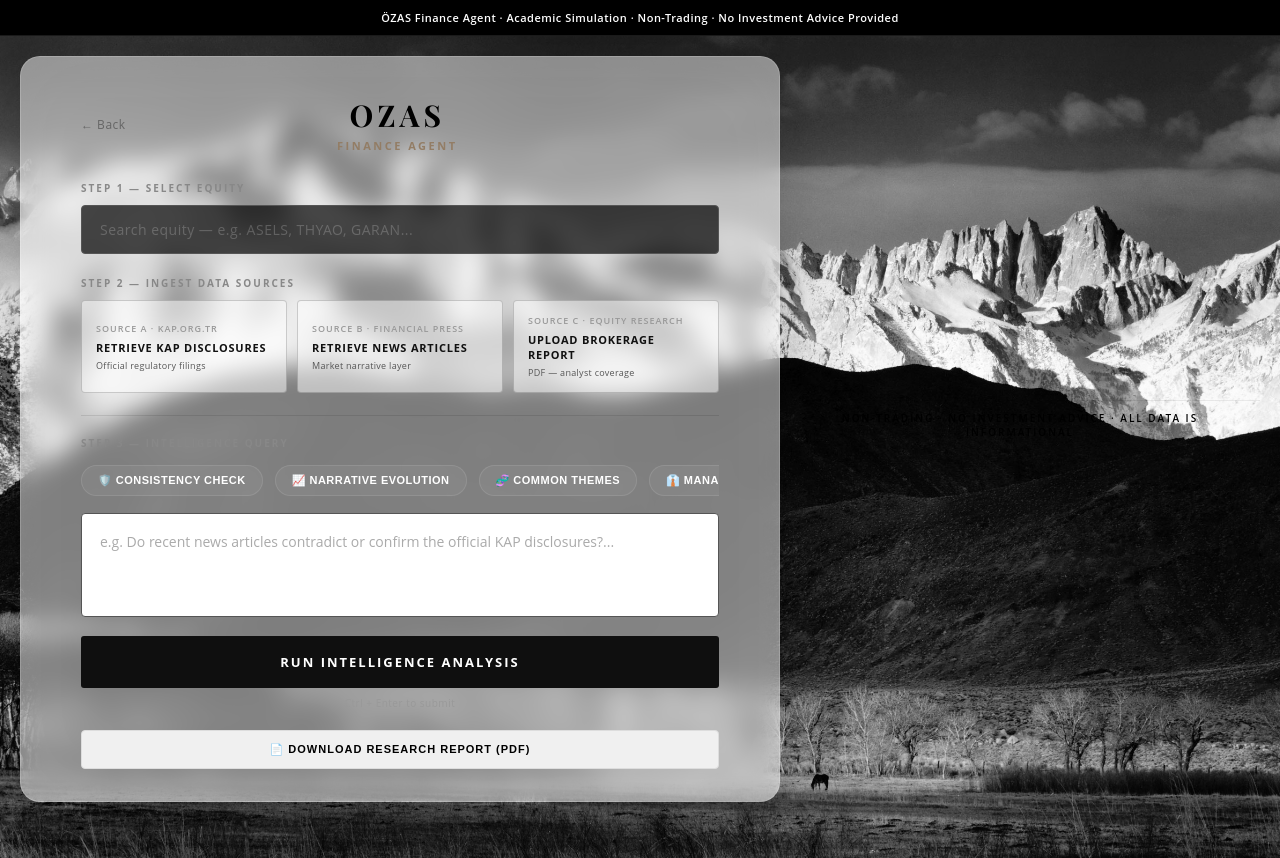
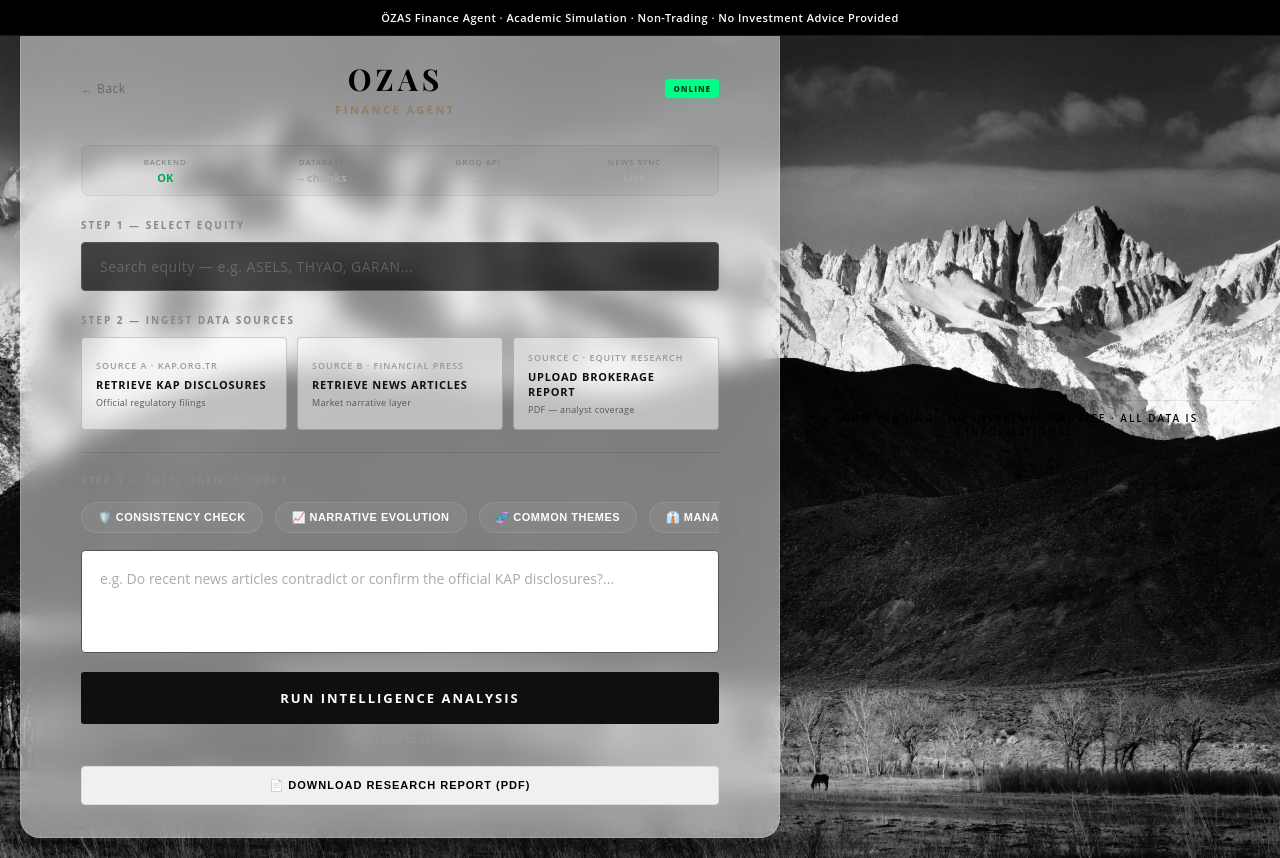
Before and after one commit to berkeozdemir06/banking-system-final, a FastAPI app: template frontend/templates/agent.html in a window 1280 px wide. Run offline with FastAPI, Linux system fonts and the light colour scheme; the template is opened without the code that fills it, so the values that code supplies are empty; parts of the project's set-up code (start-up, migrations or seed data) failed here and were passed over; some libraries are stand-ins or nearby versions; some web fonts are replaced.

Commit message:
Gold: System Health Panel & BIST30 KAP fail-safe map

```diff
--- a/backend/agent/router.py
+++ b/backend/agent/router.py
@@ -84,6 +84,23 @@ async def get_agent_status():
         "vectorstore": stats
     }
 
+
+@router.get("/status")
+async def status():
+    """Sistemin sağlık durumunu ve veritabanı istatistiklerini döndürür."""
+    store = get_store()
+    stats = store.get_stats()
+
+    return {
+        "status": "online",
+        "database": stats,
+        "environment": {
+            "groq_api_key": bool(os.getenv("GROQ_API_KEY")),
+            "firecrawl_api_key": bool(os.getenv("FIRECRAWL_API_KEY")),
+            "nomic_api_key": bool(os.getenv("NOMIC_API_KEY")),
+        },
+        "version": "4.0.0-agentic"
+    }
 
 @router.post("/query", response_model=QueryResponse)
 async def query(req: QueryRequest):
--- a/frontend/templates/agent.html
+++ b/frontend/templates/agent.html
@@ -401,6 +401,26 @@
             color: #000; font-weight: 600; letter-spacing: 2px; text-transform: uppercase;
         }
 
+        /* ── Health Panel ── */
+        .health-panel {
+            display: flex; gap: 10px; margin-top: 15px; margin-bottom: 20px;
+            padding: 10px; background: rgba(0,0,0,0.04); border: 1px solid rgba(0,0,0,0.05);
+            border-radius: 8px; justify-content: space-between;
+        }
+        .health-item { flex: 1; text-align: center; }
+        .health-label { font-size: 8px; text-transform: uppercase; letter-spacing: 1px; color: #777; margin-bottom: 3px; }
+        .health-val { font-size: 11px; font-weight: 700; color: #444; }
+        .health-val.ok { color: #00aa55; }
+        .health-val.bad { color: #cc0000; }
+        .health-val.status-checking { color: #aaa; }
+
+        .conn-badge {
+            font-size: 8px; padding: 4px 8px; border-radius: 4px; font-weight: 800;
+            letter-spacing: 1px; transition: all 0.3s;
+        }
+        .conn-badge.online { background: #00ff88; color: #004422; box-shadow: 0 0 10px rgba(0,255,136,0.3); }
+        .conn-badge.offline { background: #ff3300; color: #fff; }
+
         @keyframes spin { to { transform: rotate(360deg); } }
         .spinner-icon {
             width: 15px; height: 15px;
@@ -433,7 +453,27 @@
                     <div class="logo-jp">OZAS</div>
                     <span class="logo-sub">Finance Agent</span>
                 </div>
-                <div style="width:50px;"></div>
+                <div id="connection-status" class="conn-badge offline">OFFLINE</div>
+            </div>
+
+            <!-- Health Status Panel -->
+            <div id="health-panel" class="health-panel">
+                <div class="health-item">
+                    <div class="health-label">Backend</div>
+                    <div id="health-api" class="health-val status-checking">Checking...</div>
+                </div>
+                <div class="health-item">
+                    <div class="health-label">Database</div>
+                    <div id="health-db" class="health-val status-checking">-- chunks</div>
+                </div>
+                <div class="health-item">
+                    <div class="health-label">Groq API</div>
+                    <div id="health-groq" class="health-val status-checking">...</div>
+                </div>
+                <div class="health-item">
+                    <div class="health-label">News Sync</div>
+                    <div id="health-sync" class="health-val status-checking">Live</div>
+                </div>
             </div>
 
             <!-- Step 1: Ticker -->
@@ -590,6 +630,34 @@
 
 <script>
     const API_URL = window.location.origin + '/api/agent';
+
+    // ── Check API Health on load ──
+    async function checkHealth() {
+        try {
+            const res = await fetch(`${API_URL}/status`);
+            const d = await res.json();
+            const badge = document.getElementById('connection-status');
+            badge.innerText = 'ONLINE';
+            badge.className = 'conn-badge online';
+
+            document.getElementById('health-api').innerText = 'OK';
+            document.getElementById('health-api').className = 'health-val ok';
+
+            document.getElementById('health-db').innerText = (d.database.total_chunks || 0) + ' chunks';
+            document.getElementById('health-db').className = 'health-val ok';
+
+            const groqOk = d.environment.groq_api_key;
+            document.getElementById('health-groq').innerText = groqOk ? 'CONNECTED' : 'MISSING';
+            document.getElementById('health-groq').className = 'health-val ' + (groqOk ? 'ok' : 'bad');
+
+            document.getElementById('health-sync').innerText = 'STABLE';
+            document.getElementById('health-sync').className = 'health-val ok';
+        } catch (e) {
+            console.error("Health check failed:", e);
+        }
+    }
+    checkHealth();
+    setInterval(checkHealth, 30000);
 
     // ── BIST Ticker database ──────────────────────────────────────────────────
     const TICKERS = [
```
Also changed, not shown: backend/agent/ingestion/kap_scraper.py (+17 -6 lines).
